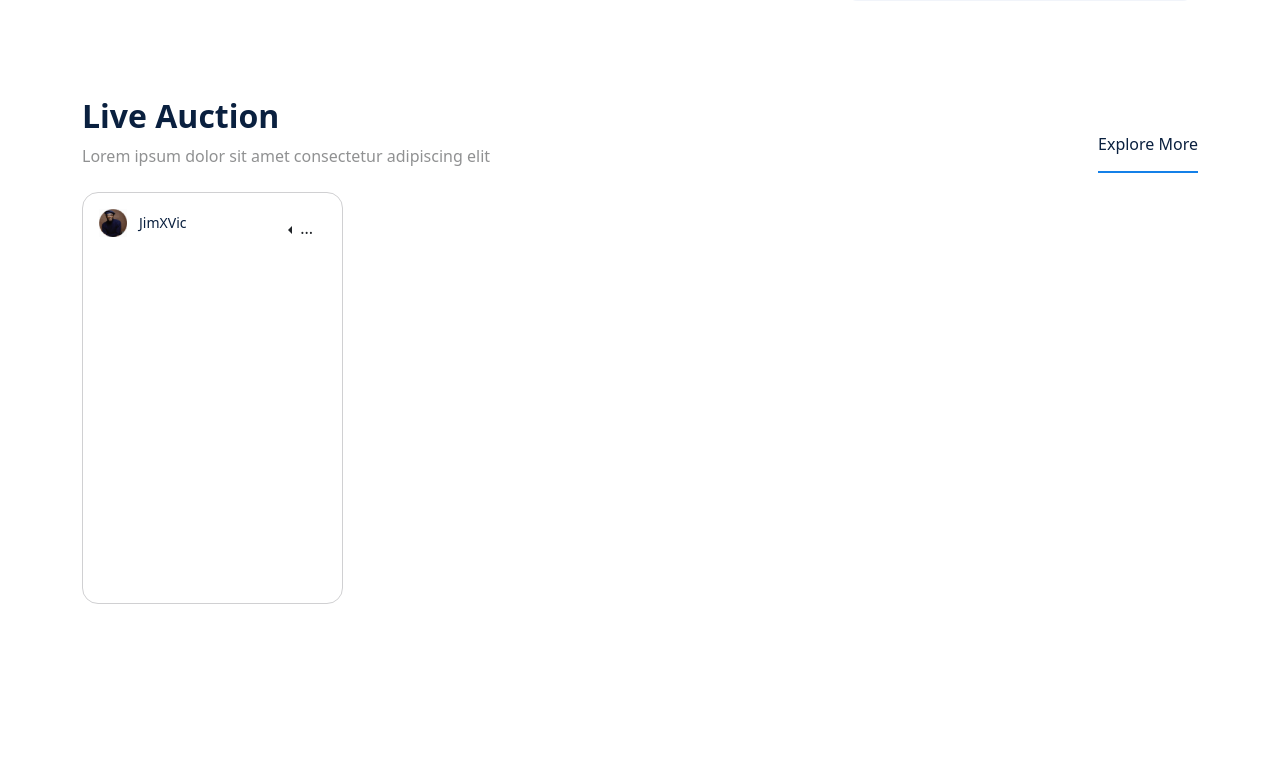
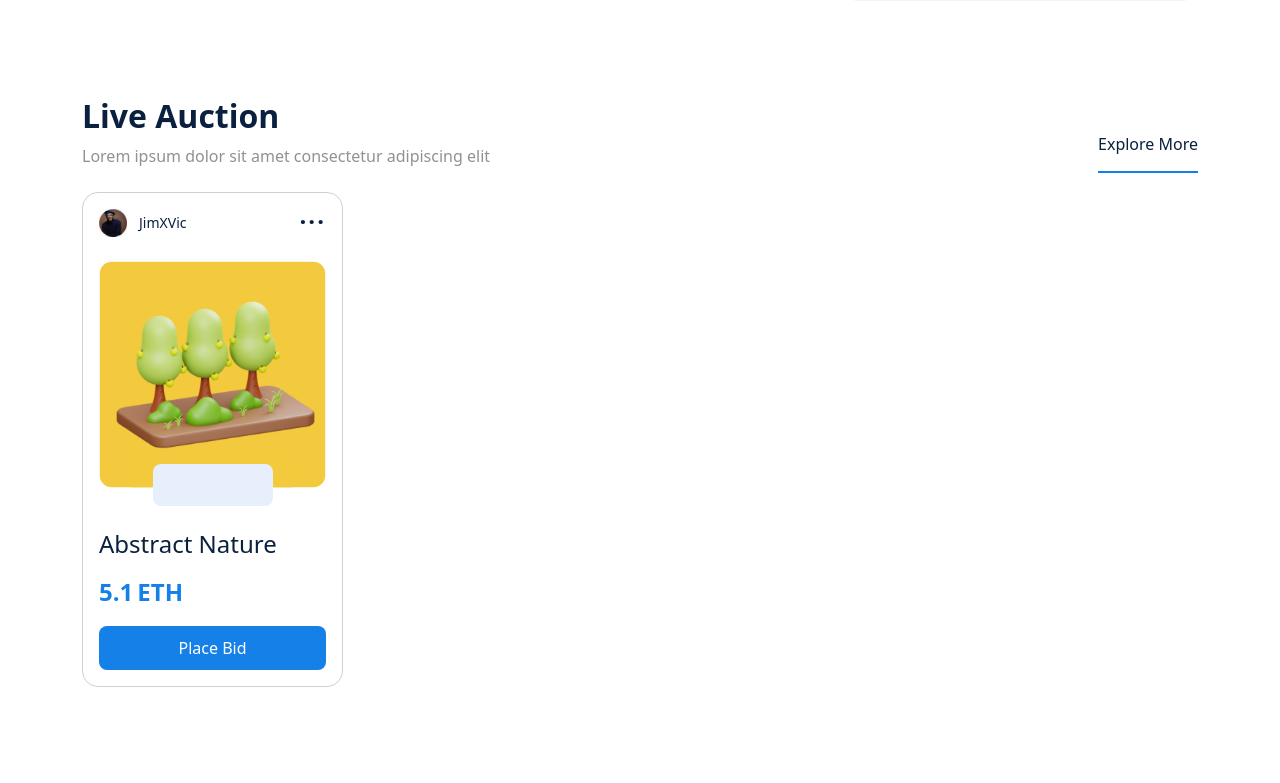
Before and after one commit to devslotcy/modernkariyer, a PHP site: page / in a window 1280 px wide. Shown: the part 1043-1826 px from the top of the page. Before the commit the page ends 1647 px from the top, so only its background shows below. Run offline with PHP 8.4, Linux system fonts and the light colour scheme.

Commit message:
Nft Card Collection Added
Nft card collection section'ı içindeki card yapısı tamamlandı

```diff
--- a/assets/css/style.css
+++ b/assets/css/style.css
@@ -113,5 +113,71 @@ body{font-family: 'Lato';}
 
 /*Nft Card*/
 .dropstart .dropdown-toggle::before {
-    display: none;
+    display: none !important;
 }
+.btn-bg {
+    background: none;
+}
+.btn-bg {
+    background: none;
+    color: #0A203F;
+    font-size: 16px;
+    font-weight: bold;
+    letter-spacing: 4px;
+}
+.dot {
+    position: relative;
+    bottom: 12px;
+}
+.btn-bg {
+    background: none;
+    color: #0A203F;
+    font-size: 24px;
+    font-weight: bold;
+    letter-spacing: 2px;
+}
+
+.dropdown-menu {
+    min-width: 7rem !important;
+    padding: 0.5rem !important;
+    border-radius: 1rem !important;
+    border: solid 1px rgba(208, 208, 210, 0.5) !important;
+}
+.card-img-colection {
+    width: 100%;
+    height: auto;
+    min-height: 224px;
+    object-fit: cover;
+    border-radius: 14px;
+}
+.timer-box {
+    width: 120px;
+    height: 42px;
+    background: #E6EFFB;
+    border-radius: 8px;
+    position: relative;
+    bottom: 24px;
+}
+.card-nft-title {
+    color: #0A203F;
+    font-size: 24px;
+    font-weight: 400;
+}
+.nft_price {
+    font-weight: 700;
+    color: #1480E8;
+    font-size: 24px;
+    text-transform: uppercase;
+}
+.ml-4 {
+    position: relative;
+    left: 4px;
+}
+.nft-card-btn {
+    width: 100%;
+    padding: 10px;
+    border-radius: 8px;
+    background: #1480e8;
+    border: none;
+    color: #fff;
+}
--- a/index.php
+++ b/index.php
@@ -129,7 +129,8 @@
                 <div class="col-lg-3">
                     <div class="live_card">
                         <div class="card_user_content">
-                            <div class="d-flex justify-content-between">
+
+                            <div class="d-flex justify-content-between mb-3">
                                 <div class="card_user">
                                     <div class="d-flex align-items-center">
                                         <img class="user_icon" src="./assets/images/user1.png">
@@ -138,8 +139,8 @@
                                 </div>
                                 <div class="card_menu">
                                     <div class="btn-group dropstart">
-                                        <button type="button" class="btn dropdown-toggle" data-bs-toggle="dropdown" aria-expanded="false">
-                                            ...
+                                        <button type="button" class="btn-bg dropdown-toggle" data-bs-toggle="dropdown" aria-expanded="false">
+                                            <span class="dot">...</span>
                                         </button>
                                         <ul class="dropdown-menu">
                                            <li>deneme</li>
@@ -149,6 +150,26 @@
                                     </div>
                                 </div>
                             </div>
+
+                            <div class="d-flex">
+                                <img class="card-img-colection" src="./assets/images/icon1.png">
+                            </div>
+
+                            <div class="timer d-flex justify-content-center">
+                                <div class="timer-box">
+
+                                </div>
+                            </div>
+
+                            <div class="d-grid">
+                                <h2 class="card-nft-title mb-3">Abstract Nature</h2>
+                                <div class="d-flex mb-3">
+                                    <span class="nft_price">5.1</span>
+                                    <span class="nft_price ml-4">eth</span>
+                                </div>
+                                <button type="button" class="nft-card-btn">Place Bid</button>
+                            </div>
+
                         </div>
                     </div>
                 </div>
```
